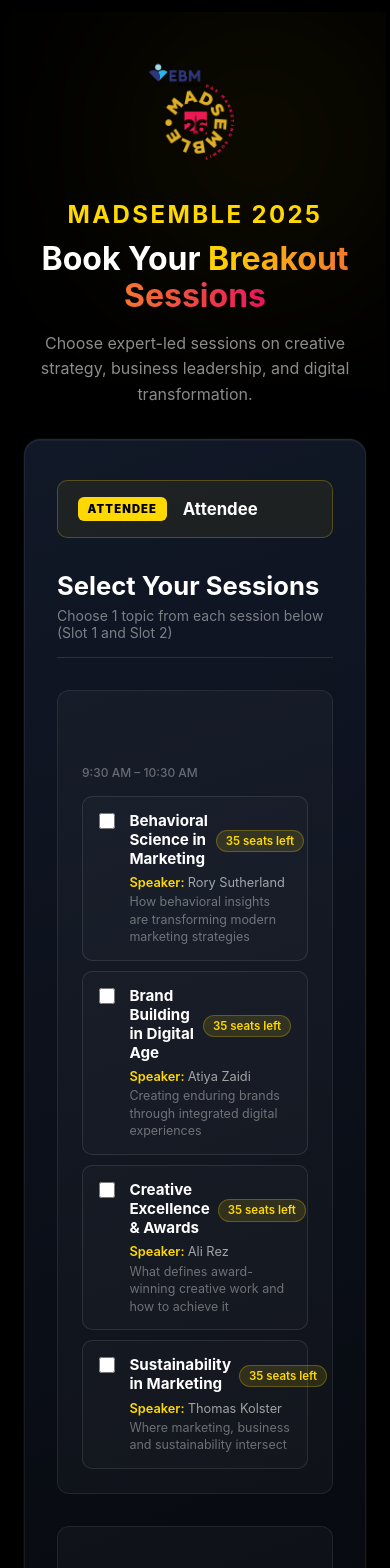
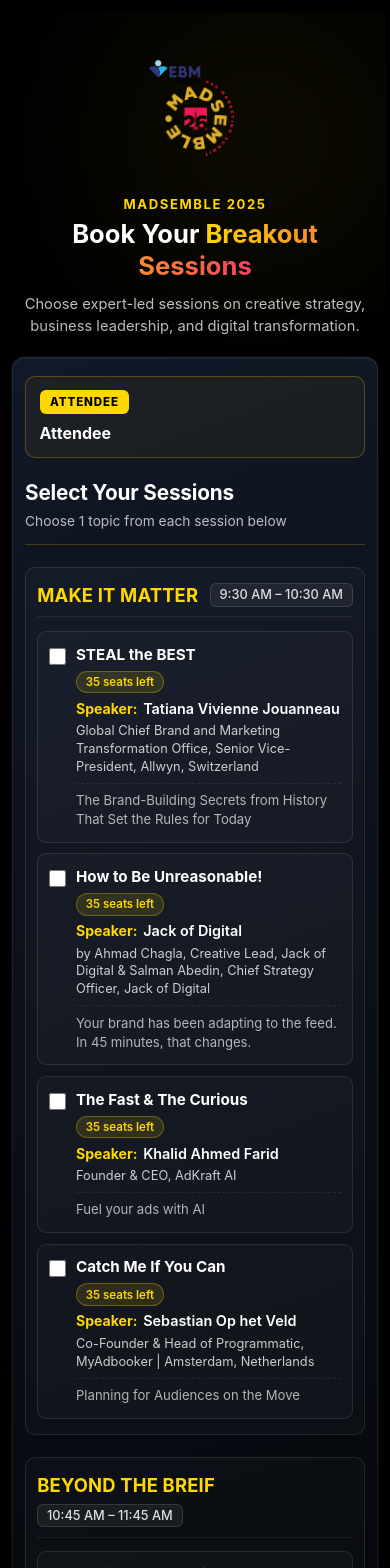
Before and after one commit to Musfarr/Seat-Picker, a React (Vite) app in the folder pas-seat/: page /breakout in a window 390 px wide. Shown: the top 1568 px of the page. Built offline with nearby package versions, Linux system fonts and the light colour scheme; no server answers; a web font is replaced by a local one.

Commit message:
update brekout

```diff
--- a/pas-seat/src/App.css
+++ b/pas-seat/src/App.css
@@ -2204,6 +2204,25 @@
 .profile-breakout-speaker-val {
   color: #4ade80;
   font-weight: 600;
+  display: flex;
+  flex-direction: column;
+  align-items: flex-end;
+  text-align: right;
+}
+
+.profile-breakout-speaker-name {
+  color: #4ade80;
+  font-weight: 600;
+}
+
+.profile-breakout-speaker-desig {
+  font-size: 0.72rem;
+  color: rgba(255, 255, 255, 0.6);
+  font-weight: 400;
+  margin-top: 2px;
+  max-width: 280px;
+  line-height: 1.3;
+  white-space: pre-line;
 }
 
 .profile-lanyard-action {
@@ -2304,33 +2323,33 @@
 
 .bo-header-eyebrow {
   color: #FED800;
-  font-size: 1.5rem;
-  font-weight: 700;
-  letter-spacing: 0.1em;
+  font-size: 0.95rem;
+  font-weight: 700;
+  letter-spacing: 0.12em;
   text-transform: uppercase;
+  margin-bottom: 0.5rem;
+}
+
+.bo-header-title {
+  font-size: clamp(1.85rem, 4.5vw, 3rem);
+  font-weight: 700;
+  color: #fff;
+  line-height: 1.2;
   margin-bottom: 0.75rem;
 }
 
-.bo-header-title {
-  font-size: clamp(2rem, 5vw, 3.5rem);
-  font-weight: 700;
-  color: #fff;
-  line-height: 1.15;
-  margin-bottom: 1rem;
-}
-
 .bo-header-highlight {
-  background: linear-gradient(90deg, #FED800, #e9145c);
+  background: linear-gradient(90deg, #FED800, #f43f5e);
   -webkit-background-clip: text;
   -webkit-text-fill-color: transparent;
   background-clip: text;
 }
 
 .bo-header-sub {
-  color: rgba(255, 255, 255, 0.55);
+  color: rgba(255, 255, 255, 0.75);
   font-size: 1rem;
   line-height: 1.6;
-  max-width: 500px;
+  max-width: 540px;
   margin: 0 auto;
 }
 
@@ -2363,122 +2382,132 @@
 
 /* Section header inside form */
 .bo-section-header {
-  border-bottom: 1px solid rgba(254, 216, 0, 0.15);
+  border-bottom: 1px solid rgba(254, 216, 0, 0.2);
   padding-bottom: 1rem;
 }
 
 .bo-section-title {
-  font-size: 1.6rem;
-  font-weight: 700;
-  color: #fff;
+  font-size: 1.5rem;
+  font-weight: 700;
+  color: #ffffff;
+  letter-spacing: -0.01em;
 }
 
 .bo-section-sub {
-  color: rgba(255, 255, 255, 0.45);
-  font-size: 0.875rem;
+  color: rgba(255, 255, 255, 0.72);
+  font-size: 0.92rem;
   margin-top: 0.35rem;
+  line-height: 1.5;
 }
 
 /* Session block */
 .bo-session {
-  background: rgba(255, 255, 255, 0.03);
-  border: 1px solid rgba(255, 255, 255, 0.08);
-  border-radius: 12px;
-  padding: 1.5rem;
+  background: rgba(255, 255, 255, 0.025);
+  border: 1px solid rgba(255, 255, 255, 0.1);
+  border-radius: 14px;
+  padding: 1.4rem 1.5rem;
   display: flex;
   flex-direction: column;
   gap: 1rem;
-  transition: border-color 0.2s;
+  transition: border-color 0.2s, background 0.2s;
 }
 
 .bo-session--err {
-  border-color: rgba(233, 20, 92, 0.5);
+  border-color: rgba(233, 20, 92, 0.6);
+  background: rgba(233, 20, 92, 0.03);
 }
 
 .bo-session-header {
   display: flex;
-  align-items: baseline;
+  align-items: center;
   justify-content: space-between;
   flex-wrap: wrap;
-  gap: 0.5rem;
+  gap: 0.75rem;
+  padding-bottom: 0.75rem;
+  border-bottom: 1px solid rgba(255, 255, 255, 0.07);
 }
 
 .bo-session-title {
-  font-size: 1.1rem;
-  font-weight: 700;
-  background: linear-gradient(90deg, #FED800);
-  -webkit-background-clip: text;
-  -webkit-text-fill-color: transparent;
-  background-clip: text;
+  font-size: 1.25rem;
+  font-weight: 700;
+  color: #FED800;
+  letter-spacing: 0.01em;
+  margin: 0;
 }
 
 .bo-session-time {
-  font-size: 0.75rem;
-  color: rgba(255, 255, 255, 0.35);
+  font-size: 0.84rem;
+  color: rgba(255, 255, 255, 0.85);
   font-weight: 500;
   white-space: nowrap;
+  background: rgba(255, 255, 255, 0.06);
+  border: 1px solid rgba(255, 255, 255, 0.12);
+  padding: 0.25rem 0.65rem;
+  border-radius: 6px;
 }
 
 .bo-session-error {
   color: #e9145c;
-  font-size: 0.8rem;
+  font-size: 0.85rem;
   margin-top: 0.25rem;
 }
 
-/* Topics */
+/* Topics list */
 .bo-topics {
   display: flex;
   flex-direction: column;
-  gap: 0.6rem;
+  gap: 0.75rem;
 }
 
 .bo-topic {
   display: flex;
   align-items: flex-start;
   gap: 0.9rem;
-  padding: 0.9rem 1rem;
+  padding: 1rem 1.15rem;
   border: 1.5px solid rgba(255, 255, 255, 0.1);
   border-radius: 10px;
-  background: rgba(255, 255, 255, 0.02);
+  background: rgba(255, 255, 255, 0.025);
   cursor: pointer;
-  transition: border-color 0.18s, background 0.18s, opacity 0.15s;
+  transition: border-color 0.18s, background 0.18s, opacity 0.15s, box-shadow 0.18s;
   position: relative;
 }
 
 .bo-topic:hover {
-  border-color: rgba(254, 216, 0, 0.4);
-  background: rgba(254, 216, 0, 0.04);
+  border-color: rgba(254, 216, 0, 0.5);
+  background: rgba(254, 216, 0, 0.035);
 }
 
 .bo-topic--active {
   border-color: #FED800 !important;
   background: rgba(254, 216, 0, 0.07) !important;
+  box-shadow: 0 0 0 1px rgba(254, 216, 0, 0.25);
 }
 
 .bo-topic--dim {
-  opacity: 0.65;
+  opacity: 0.55;
 }
 
 .bo-topic-header-row {
   display: flex;
-  align-items: center;
+  align-items: flex-start;
   justify-content: space-between;
-  gap: 0.5rem;
-  margin-bottom: 0.25rem;
+  gap: 0.75rem;
+  margin-bottom: 0.35rem;
 }
 
 .bo-topic-seats {
   display: inline-flex;
   align-items: center;
   gap: 0.35rem;
-  font-size: 0.72rem;
+  font-size: 0.75rem;
   font-weight: 600;
-  padding: 0.2rem 0.55rem;
-  border-radius: 20px;
+  padding: 0.22rem 0.6rem;
+  border-radius: 999px;
   background: rgba(254, 216, 0, 0.12);
   color: #FED800;
-  border: 1px solid rgba(254, 216, 0, 0.25);
+  border: 1px solid rgba(254, 216, 0, 0.28);
   white-space: nowrap;
+  flex-shrink: 0;
 }
 
 .bo-topic-seats--low {
@@ -2498,13 +2527,13 @@
   pointer-events: none !important;
   cursor: not-allowed !important;
   border-color: rgba(255, 255, 255, 0.05) !important;
-  background: rgba(0, 0, 0, 0.2) !important;
+  background: rgba(0, 0, 0, 0.25) !important;
 }
 
 .bo-topic-radio {
-  margin-top: 2px;
-  width: 16px;
-  height: 16px;
+  margin-top: 3px;
+  width: 17px;
+  height: 17px;
   flex-shrink: 0;
   accent-color: #FED800;
   cursor: pointer;
@@ -2516,46 +2545,67 @@
 }
 
 .bo-topic-title {
-  font-size: 0.95rem;
-  font-weight: 700;
-  color: #fff;
-  margin-bottom: 0.2rem;
+  font-size: 1.05rem;
+  font-weight: 700;
+  color: #ffffff;
+  line-height: 1.35;
 }
 
 .bo-topic-speaker {
-  font-size: 0.8rem;
-  color: rgba(255, 255, 255, 0.6);
+  font-size: 0.9rem;
+  color: rgba(255, 255, 255, 0.85);
+  margin-top: 0.35rem;
+  line-height: 1.4;
 }
 
 .bo-topic-speaker-label {
   color: #FED800;
+  font-weight: 700;
+}
+
+.bo-topic-speaker-name {
+  color: #ffffff;
   font-weight: 600;
+  margin-left: 0.15rem;
+}
+
+.bo-topic-designation {
+  font-size: 0.82rem;
+  color: rgba(255, 255, 255, 0.78);
+  margin-top: 0.2rem;
+  line-height: 1.45;
+  white-space: pre-line;
 }
 
 .bo-topic-desc {
-  font-size: 0.78rem;
-  color: rgba(255, 255, 255, 0.38);
-  margin-top: 0.2rem;
-  line-height: 1.4;
+  font-size: 0.85rem;
+  color: rgba(255, 255, 255, 0.68);
+  margin-top: 0.45rem;
+  padding-top: 0.45rem;
+  border-top: 1px dashed rgba(255, 255, 255, 0.08);
+  line-height: 1.5;
+  white-space: pre-line;
 }
 
 .bo-topic-check {
-  font-size: 1rem;
+  font-size: 1.15rem;
   color: #FED800;
   font-weight: 800;
   flex-shrink: 0;
   align-self: center;
+  margin-left: 0.25rem;
 }
 
 /* Error / Loading */
 .bo-error {
   color: #e9145c;
-  font-size: 0.875rem;
+  font-size: 0.9rem;
   text-align: center;
-  padding: 0.6rem 1rem;
+  padding: 0.65rem 1rem;
   background: rgba(233, 20, 92, 0.08);
   border-radius: 8px;
-  border: 1px solid rgba(233, 20, 92, 0.2);
+  border: 1px solid rgba(233, 20, 92, 0.25);
+  line-height: 1.4;
 }
 
 .bo-loading {
@@ -2582,30 +2632,35 @@
 }
 
 .bo-loading-text {
-  color: rgba(255, 255, 255, 0.65);
-  font-size: 0.875rem;
+  color: rgba(255, 255, 255, 0.8);
+  font-size: 0.9rem;
 }
 
 /* Submit button */
 .bo-submit {
   width: 100%;
-  background: linear-gradient(90deg, #facc15);
+  background: #facc15;
   color: #111827;
   font-weight: 700;
-  font-size: 1.2rem;
-  letter-spacing: 0.04em;
+  font-size: 1.1rem;
+  letter-spacing: 0.03em;
   text-transform: uppercase;
-  padding: 1rem;
+  padding: 0.95rem 1.25rem;
   border: none;
   border-radius: 10px;
   cursor: pointer;
-  transition: opacity 0.18s, box-shadow 0.18s;
-  box-shadow: 0 4px 24px rgba(254, 216, 0, 0.18);
-}
-
-.bo-submit:hover {
-  opacity: 0.9;
-  box-shadow: 0 6px 32px rgba(254, 216, 0, 0.3);
+  transition: background 0.18s, box-shadow 0.18s;
+  box-shadow: 0 4px 20px rgba(254, 216, 0, 0.2);
+}
+
+.bo-submit:hover:not(:disabled) {
+  background: #fde047;
+  box-shadow: 0 6px 28px rgba(254, 216, 0, 0.35);
+}
+
+.bo-submit:disabled {
+  opacity: 0.6;
+  cursor: not-allowed;
 }
 
 /* Done / success */
@@ -2699,7 +2754,7 @@
   align-items: center;
   gap: 1rem;
   padding: 1rem 1.25rem;
-  background: rgba(254, 216, 0, 0.06);
+  background: rgba(254, 216, 0, 0.05);
   border: 1px solid rgba(254, 216, 0, 0.25);
   border-radius: 10px;
 }
@@ -2707,31 +2762,35 @@
 .bo-attendee-badge {
   background: #FED800;
   color: #000;
-  font-size: 0.7rem;
-  font-weight: 900;
-  letter-spacing: 0.1em;
-  padding: 0.3rem 0.6rem;
+  font-size: 0.72rem;
+  font-weight: 800;
+  letter-spacing: 0.08em;
+  padding: 0.3rem 0.65rem;
   border-radius: 6px;
+  flex-shrink: 0;
 }
 
 .bo-attendee-info {
   flex: 1;
+  min-width: 0;
 }
 
 .bo-attendee-name {
   color: #fff;
   font-weight: 700;
   font-size: 1.05rem;
+  word-break: break-word;
 }
 
 .bo-attendee-company {
-  color: rgba(255, 255, 255, 0.65);
+  color: rgba(255, 255, 255, 0.75);
   font-size: 0.95rem;
+  word-break: break-word;
 }
 
 .bo-attendee-phone {
   color: #FED800;
-  font-size: 0.85rem;
+  font-size: 0.88rem;
   font-weight: 500;
   margin-top: 0.15rem;
 }
@@ -2761,6 +2820,182 @@
   max-width: 480px;
   font-size: 0.95rem;
   line-height: 1.5;
+}
+
+/* ════════════════════════════════════════════
+   BREAKOUT PAGE RESPONSIVENESS
+════════════════════════════════════════════ */
+@media screen and (max-width: 768px) {
+  .bo-page {
+    padding: 1.75rem 0.85rem 3.5rem;
+  }
+
+  .bo-header {
+    padding: 1.25rem 0.5rem 1.25rem;
+  }
+
+  .bo-header-eyebrow {
+    font-size: 0.88rem;
+    margin-bottom: 0.4rem;
+  }
+
+  .bo-header-title {
+    font-size: 1.85rem;
+    line-height: 1.22;
+  }
+
+  .bo-header-sub {
+    font-size: 0.92rem;
+    line-height: 1.5;
+  }
+
+  .bo-section {
+    padding: 0;
+    max-width: 100%;
+  }
+
+  .bo-card {
+    padding: 1.35rem 1rem;
+    border-radius: 14px;
+  }
+
+  .bo-form {
+    gap: 1.4rem;
+  }
+
+  .bo-attendee-card {
+    padding: 0.9rem 1rem;
+    gap: 0.75rem;
+  }
+
+  .bo-section-header {
+    padding-bottom: 0.75rem;
+  }
+
+  .bo-section-title {
+    font-size: 1.3rem;
+  }
+
+  .bo-section-sub {
+    font-size: 0.86rem;
+  }
+
+  .bo-session {
+    padding: 1.1rem 0.9rem;
+    gap: 0.85rem;
+    border-radius: 12px;
+  }
+
+  .bo-session-header {
+    gap: 0.5rem;
+    padding-bottom: 0.6rem;
+  }
+
+  .bo-session-title {
+    font-size: 1.15rem;
+  }
+
+  .bo-session-time {
+    font-size: 0.8rem;
+    padding: 0.2rem 0.55rem;
+  }
+
+  .bo-topics {
+    gap: 0.65rem;
+  }
+
+  .bo-topic {
+    padding: 0.85rem 0.9rem;
+    gap: 0.75rem;
+    border-radius: 9px;
+  }
+
+  .bo-topic-header-row {
+    flex-direction: column;
+    align-items: flex-start;
+    gap: 0.35rem;
+  }
+
+  .bo-topic-title {
+    font-size: 1rem;
+    line-height: 1.35;
+  }
+
+  .bo-topic-seats {
+    font-size: 0.72rem;
+    padding: 0.2rem 0.55rem;
+  }
+
+  .bo-topic-speaker {
+    font-size: 0.88rem;
+  }
+
+  .bo-topic-speaker-name {
+    font-size: 0.9rem;
+  }
+
+  .bo-topic-designation {
+    font-size: 0.8rem;
+    line-height: 1.4;
+  }
+
+  .bo-topic-desc {
+    font-size: 0.82rem;
+    line-height: 1.45;
+  }
+
+  .bo-submit {
+    font-size: 1.05rem;
+    padding: 0.85rem 1rem;
+  }
+}
+
+@media screen and (max-width: 480px) {
+  .bo-page {
+    padding: 1rem 0.5rem 2.5rem;
+  }
+
+  .bo-header-eyebrow {
+    font-size: 0.82rem;
+  }
+
+  .bo-header-title {
+    font-size: 1.6rem;
+  }
+
+  .bo-card {
+    padding: 1.1rem 0.75rem;
+    border-radius: 12px;
+  }
+
+  .bo-session {
+    padding: 0.95rem 0.7rem;
+    border-radius: 10px;
+  }
+
+  .bo-topic {
+    padding: 0.8rem 0.7rem;
+    gap: 0.6rem;
+  }
+
+  .bo-topic-title {
+    font-size: 0.95rem;
+  }
+
+  .bo-attendee-card {
+    flex-direction: column;
+    align-items: flex-start;
+    gap: 0.6rem;
+    padding: 0.85rem;
+  }
+
+  .bo-attendee-name {
+    font-size: 1rem;
+  }
+
+  .bo-attendee-company {
+    font-size: 0.88rem;
+  }
 }
 
 
--- a/pas-seat/src/data/breakoutSessions.js
+++ b/pas-seat/src/data/breakoutSessions.js
@@ -1,108 +1,103 @@
 export const breakoutSessions = [
   {
     id: 'session-1',
-    title: 'Slot 1: Creative Strategy & Innovation',
+    title: 'MAKE IT MATTER',
     time: '9:30 AM – 10:30 AM',
     topics: [
       {
         id: 's1-t1',
-        title: 'Behavioral Science in Marketing',
-        speaker: 'Rory Sutherland',
-        description: 'How behavioral insights are transforming modern marketing strategies',
-        venue: "Imperial Ballroom A"
+        title: 'STEAL the BEST',
+        speaker: 'Tatiana Vivienne Jouanneau',
+        designation: 'Global Chief Brand and Marketing Transformation Office, Senior Vice-President, Allwyn, Switzerland',
+        description: 'The Brand-Building Secrets from History That Set the Rules for Today',
+        venue: 'Imperial Ballroom A',
       },
       {
         id: 's1-t2',
-        title: 'Brand Building in Digital Age',
-        speaker: 'Atiya Zaidi',
-        description: 'Creating enduring brands through integrated digital experiences',
-        venue: "Imperial Ballroom A"
+        title: 'How to Be Unreasonable!',
+        speaker: 'Jack of Digital',
+        designation: 'by Ahmad Chagla, Creative Lead, Jack of Digital & Salman Abedin, Chief Strategy Officer, Jack of Digital',
+        description: 'Your brand has been adapting to the feed. In 45 minutes, that changes.',
+        venue: 'Imperial Ballroom A',
       },
       {
         id: 's1-t3',
-        title: 'Creative Excellence & Awards',
-        speaker: 'Ali Rez',
-        description: 'What defines award-winning creative work and how to achieve it',
-        venue: "Imperial Ballroom A"
+        title: 'The Fast & The Curious',
+        speaker: 'Khalid Ahmed Farid',
+        designation: 'Founder & CEO, AdKraft AI',
+        description: 'Fuel your ads with AI',
+        venue: 'Imperial Ballroom A',
       },
       {
-        id: 's3-t1',
-        title: 'Sustainability in Marketing',
-        speaker: 'Thomas Kolster',
-        description: 'Where marketing, business and sustainability intersect',
-        venue: "Imperial Ballroom A"
+        id: 's1-t4',
+        title: 'Catch Me If You Can',
+        speaker: 'Sebastian Op het Veld',
+        designation: 'Co-Founder & Head of Programmatic, MyAdbooker | Amsterdam, Netherlands',
+        description: 'Planning for Audiences on the Move',
+        venue: 'Imperial Ballroom A',
       },
     ],
   },
   {
     id: 'session-2',
-    title: 'Slot 2: Leadership & Business Growth',
+    title: 'BEYOND THE BREIF',
     time: '10:45 AM – 11:45 AM',
     topics: [
       {
         id: 's2-t1',
-        title: 'Leading Through Change',
-        speaker: 'Nathalie Roos',
-        description: 'Executive leadership strategies for transforming organizations',
-        venue: "Imperial Ballroom A"
+        title: 'Letting Go of Logic',
+        speaker: 'Chris Rawlinson',
+        designation: 'CEO & Co-Founder, 42Courses',
+        description: 'A practical workshop for entrepreneurs and business leaders to help them discover what’s holding them back and how to identify their next successful strategy',
+        venue: 'Imperial Ballroom A',
       },
       {
         id: 's2-t2',
-        title: 'Entrepreneurship & Investment',
-        speaker: 'Junaid Iqbal',
-        description: 'Building scalable startups and navigating the investment landscape',
-        venue: "Imperial Ballroom A"
+        title: "The Audience You're Paying For!",
+        speaker: 'Dr. Saad Liaquat',
+        designation: 'Chief Technology Officer, Boltlike Solutions & Sheheryar Zakaria, VP Emerging Technologies, Boltlike Solutions',
+        description: 'Television, digital and streaming each hide your audience differently. Forty-five minutes on how to see each one',
+        venue: 'Imperial Ballroom A',
       },
       {
         id: 's2-t3',
-        title: 'Strategic Marketing Leadership',
-        speaker: 'Farheen Salman',
-        description: 'How to lead marketing teams and drive business impact',
-        venue: "Imperial Ballroom A"
-      },
-      {
-        id: 's3-t2',
-        title: 'E-commerce & Digital Ecosystems',
-        speaker: 'Hamza Jawaid',
-        description: 'Building and scaling digital platforms for the future',
-        venue: "Imperial Ballroom A"
+        title: 'Pakistan Got Influenced',
+        speaker: 'Syed Noaman Asr',
+        designation: 'CEO, Oula',
+        description: 'The Good, the Bad & the Sponsored',
+        venue: 'Imperial Ballroom A',
       },
     ],
   },
   {
     id: 'session-3',
-    title: 'Slot 2: Leadership & Business Growth',
-    time: '10:45 AM – 11:45 AM',
+    title: 'THE IDEA ENGINE',
+    time: '12:00 PM – 1:00 PM',
     topics: [
       {
-        id: 's2-t1',
-        title: 'Leading Through Change',
-        speaker: 'Nathalie Roos',
-        description: 'Executive leadership strategies for transforming organizations',
-        venue: "Imperial Ballroom A"
-      },
-      {
-        id: 's2-t2',
-        title: 'Entrepreneurship & Investment',
-        speaker: 'Junaid Iqbal',
-        description: 'Building scalable startups and navigating the investment landscape',
-        venue: "Imperial Ballroom A"
-      },
-      {
-        id: 's2-t3',
-        title: 'Strategic Marketing Leadership',
-        speaker: 'Farheen Salman',
-        description: 'How to lead marketing teams and drive business impact',
-        venue: "Imperial Ballroom A"
+        id: 's3-t1',
+        title: 'COLLIDE',
+        speaker: 'Tay Guan Hin',
+        designation: 'APAC Regional Director for The One Club for Creativity',
+        description: 'Turn Tension into Breakthrough Ideas\nAn interactive, hands-on masterclass',
+        venue: 'Imperial Ballroom A',
       },
       {
         id: 's3-t2',
-        title: 'E-commerce & Digital Ecosystems',
-        speaker: 'Hamza Jawaid',
-        description: 'Building and scaling digital platforms for the future',
-        venue: "Imperial Ballroom A"
+        title: 'Man vs Human',
+        speaker: 'Affair x Symmetry Group',
+        designation: 'Adil Ahmed | Saraq Mouqim | Mehak Zafar',
+        description: 'Who Owns the Idea\nHuman creativity head to head with AI. Take part in this Live Experiement and see where it takes you!',
+        venue: 'Imperial Ballroom A',
+      },
+      {
+        id: 's3-t3',
+        title: 'TBC',
+        speaker: 'WPP Media',
+        designation: 'WPP Media',
+        description: 'TBC',
+        venue: 'Imperial Ballroom A',
       },
     ],
   },
-
 ]
--- a/pas-seat/src/pages/BreakoutForm.jsx
+++ b/pas-seat/src/pages/BreakoutForm.jsx
@@ -134,6 +134,7 @@
             topicId: topic.id,
             title: topic.title,
             speaker: topic.speaker,
+            designation: topic.designation || '',
             venue: topic.venue || 'Imperial Ballroom A',
             description: topic.description,
           })
@@ -147,12 +148,15 @@
       const sessionPayload = {
         session1: session1?.title || null,
         session1Speaker: session1?.speaker || null,
+        session1Designation: session1?.designation || null,
         session1Venue: session1?.venue || null,
         session2: session2?.title || null,
         session2Speaker: session2?.speaker || null,
+        session2Designation: session2?.designation || null,
         session2Venue: session2?.venue || null,
         session3: session3?.title || null,
         session3Speaker: session3?.speaker || null,
+        session3Designation: session3?.designation || null,
         session3Venue: session3?.venue || null,
         breakoutRegistered: true,
         breakoutTopics: chosenTopicIds,
@@ -316,7 +320,7 @@
       {/* Section header */}
       <div className="bo-section-header">
         <h2 className="bo-section-title">Select Your Sessions</h2>
-        <p className="bo-section-sub">Choose 1 topic from each session below (Slot 1 and Slot 2)</p>
+        <p className="bo-section-sub">Choose 1 topic from each session below</p>
       </div>
 
       {/* Session pickers */}
@@ -364,7 +368,10 @@
                       </div>
                       <div className="bo-topic-speaker">
                         <span className="bo-topic-speaker-label">Speaker: </span>
-                        {topic.speaker}
+                        <span className="bo-topic-speaker-name">{topic.speaker}</span>
+                        {topic.designation && (
+                          <div className="bo-topic-designation">{topic.designation}</div>
+                        )}
                       </div>
                       <div className="bo-topic-desc">{topic.description}</div>
                     </div>
--- a/pas-seat/src/pages/Profile.jsx
+++ b/pas-seat/src/pages/Profile.jsx
@@ -15,6 +15,7 @@
         time: s.time || '',
         topicTitle: s.title || s.topicTitle || '',
         speaker: s.speaker || '',
+        designation: s.designation || '',
         venue: s.venue || 'Imperial Ballroom A',
         description: s.description || '',
       }))
@@ -32,6 +33,7 @@
           time: session.time,
           topicTitle: topic.title,
           speaker: topic.speaker,
+          designation: topic.designation || '',
           venue: topic.venue || 'Imperial Ballroom A',
           description: topic.description,
         })
@@ -46,10 +48,11 @@
     const s1 = breakoutSessions.find(s => s.id === 'session-1')
     const match1 = s1?.topics.find(t => t.title?.toLowerCase() === booking.session1?.toLowerCase())
     list.push({
-      slotTitle: s1?.title || 'Slot 1: Creative Strategy & Innovation',
+      slotTitle: s1?.title || 'Track 1',
       time: s1?.time || '9:30 AM – 10:30 AM',
       topicTitle: booking.session1,
       speaker: booking.session1Speaker || match1?.speaker || '',
+      designation: booking.session1Designation || match1?.designation || '',
       venue: booking.session1Venue || match1?.venue || 'Imperial Ballroom A',
       description: match1?.description || '',
     })
@@ -59,23 +62,27 @@
     const s2 = breakoutSessions.find(s => s.id === 'session-2')
     const match2 = s2?.topics.find(t => t.title?.toLowerCase() === booking.session2?.toLowerCase())
     list.push({
-      slotTitle: s2?.title || 'Slot 2: Leadership & Business Growth',
+      slotTitle: s2?.title || 'Track 2',
       time: s2?.time || '10:45 AM – 11:45 AM',
       topicTitle: booking.session2,
       speaker: booking.session2Speaker || match2?.speaker || '',
+      designation: booking.session2Designation || match2?.designation || '',
       venue: booking.session2Venue || match2?.venue || 'Imperial Ballroom A',
       description: match2?.description || '',
     })
   }
 
   if (booking.session3) {
+    const s3 = breakoutSessions.find(s => s.id === 'session-3')
+    const match3 = s3?.topics.find(t => t.title?.toLowerCase() === booking.session3?.toLowerCase())
     list.push({
-      slotTitle: 'Slot 3: Breakout Session',
-      time: '',
+      slotTitle: s3?.title || 'Track 3',
+      time: s3?.time || '12:00 PM – 1:00 PM',
       topicTitle: booking.session3,
-      speaker: booking.session3Speaker || '',
-      venue: booking.session3Venue || 'Imperial Ballroom A',
-      description: '',
+      speaker: booking.session3Speaker || match3?.speaker || '',
+      designation: booking.session3Designation || match3?.designation || '',
+      venue: booking.session3Venue || match3?.venue || 'Imperial Ballroom A',
+      description: match3?.description || '',
     })
   }
 
@@ -323,7 +330,10 @@
                         <div className="profile-breakout-detail-row">
                           <span className="profile-breakout-detail-label">Speaker</span>
                           <span className="profile-breakout-detail-val profile-breakout-speaker-val">
-                            {session.speaker}
+                            <span className="profile-breakout-speaker-name">{session.speaker}</span>
+                            {session.designation && (
+                              <span className="profile-breakout-speaker-desig">{session.designation}</span>
+                            )}
                           </span>
                         </div>
                       )}
```
